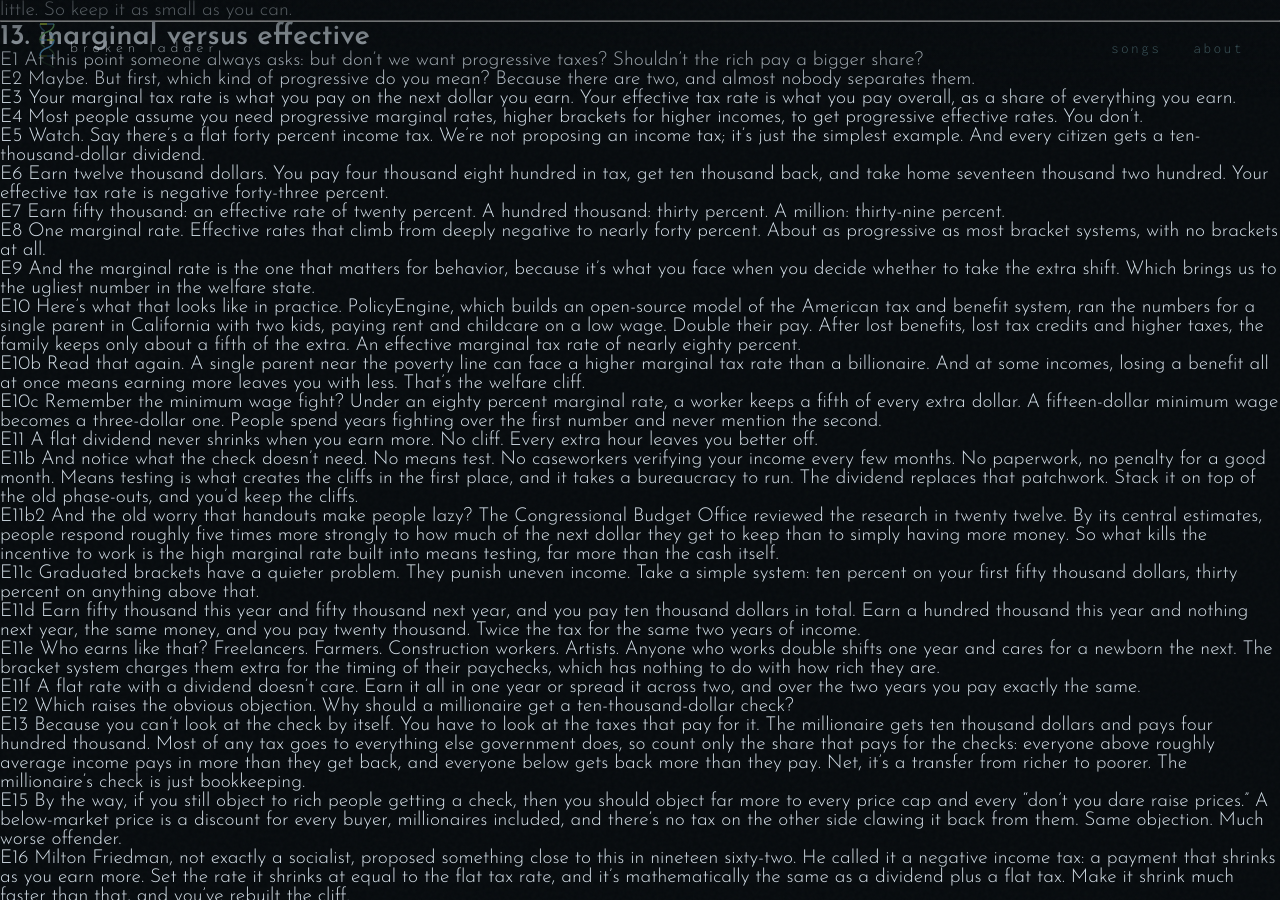
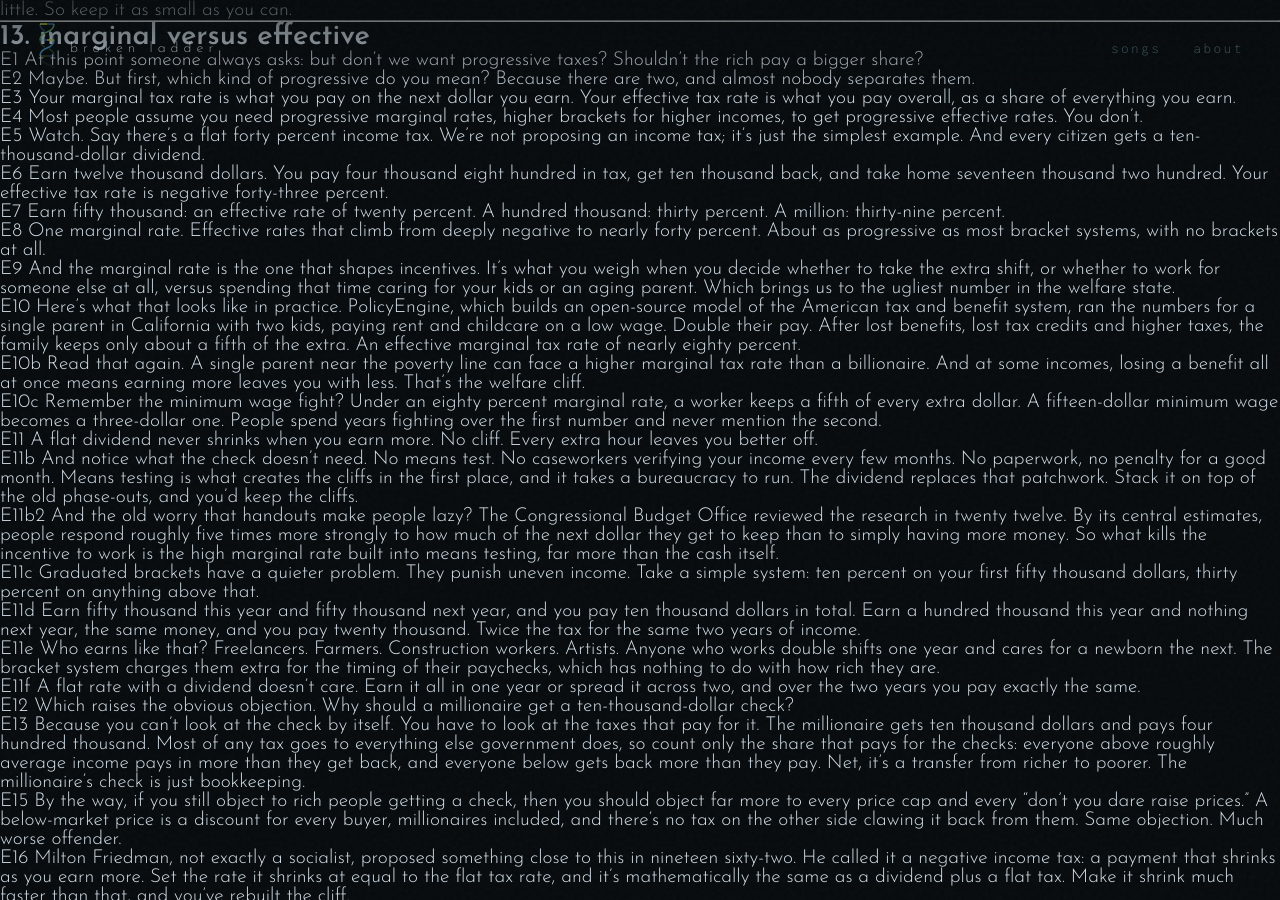
Before and after one commit to ClayShentrup/brokenladder, a Jekyll site: the page built from safety-net-vs-socialism/script.md, in a window 1280 px wide and 900 px high, scrolled down 3930 px. Built offline with Jekyll 4.4.1, drawn with Linux system fonts in a browser that asks for light colours; our own code applies the rules of GitHub Pages for plain Markdown files.

Commit message:
economic illiteracy: marginal rate framed as incentives (shift, work, care)
Co-Authored-By: Claude Opus 5.5 <noreply@anthropic.com>
Claude-Session: https://claude.ai/code/session_01BsiGF9St2tiTePmyBZgNDi

```diff
--- a/safety-net-vs-socialism/script.md
+++ b/safety-net-vs-socialism/script.md
@@ -290,7 +290,7 @@ E7 Earn fifty thousand: an effective rate of twenty percent. A hundred thousand:
 
 E8 One marginal rate. Effective rates that climb from deeply negative to nearly forty percent. About as progressive as most bracket systems, with no brackets at all.
 
-E9 And the marginal rate is the one that matters for behavior, because it's what you face when you decide whether to take the extra shift. Which brings us to the ugliest number in the welfare state.
+E9 And the marginal rate is the one that shapes incentives. It's what you weigh when you decide whether to take the extra shift, or whether to work for someone else at all, versus spending that time caring for your kids or an aging parent. Which brings us to the ugliest number in the welfare state.
 
 E10 Here's what that looks like in practice. PolicyEngine, which builds an open-source model of the American tax and benefit system, ran the numbers for a single parent in California with two kids, paying rent and childcare on a low wage. Double their pay. After lost benefits, lost tax credits and higher taxes, the family keeps only about a fifth of the extra. An effective marginal tax rate of nearly eighty percent.
 
--- a/safety-net-vs-socialism/src/_mid.js
+++ b/safety-net-vs-socialism/src/_mid.js
@@ -576,6 +576,10 @@
   }
   function sCliff() {
     plates([['cliff', c('E9') - 0.6, { z: [1.0, 1.1] }], ['paycheck', c('E10c') - 0.2, { z: [1.0, 1.1] }]], ce('E10c') + 0.6);
+    card(1340, 380, 900, 360, c('E9'), () => {
+      D('the marginal rate shapes incentives', 0, -110, 46, { color: K.red });
+      rows([['take the extra shift?', ['E9', 'extra shift']], ['work for someone else at all?', ['E9', 'work for someone']], ['or care for kids or a parent?', ['E9', 'caring']]], -380, -20, 44, 72);
+    }, { out: ['E9', 'ugliest'] });
     banner('the ugliest number in the welfare state', 960, 170, 60, ['E9', 'ugliest'], { bg: K.red, out: c('E10') });
     card(1380, 420, 820, 560, c('E10'), () => {
       Dm('single parent, California, two kids', 0, -230, 34, { color: K.grey });
--- a/safety-net-vs-socialism/src/main.js
+++ b/safety-net-vs-socialism/src/main.js
@@ -737,6 +737,10 @@
   }
   function sCliff() {
     plates([['cliff', c('E9') - 0.6, { z: [1.0, 1.1] }], ['paycheck', c('E10c') - 0.2, { z: [1.0, 1.1] }]], ce('E10c') + 0.6);
+    card(1340, 380, 900, 360, c('E9'), () => {
+      D('the marginal rate shapes incentives', 0, -110, 46, { color: K.red });
+      rows([['take the extra shift?', ['E9', 'extra shift']], ['work for someone else at all?', ['E9', 'work for someone']], ['or care for kids or a parent?', ['E9', 'caring']]], -380, -20, 44, 72);
+    }, { out: ['E9', 'ugliest'] });
     banner('the ugliest number in the welfare state', 960, 170, 60, ['E9', 'ugliest'], { bg: K.red, out: c('E10') });
     card(1380, 420, 820, 560, c('E10'), () => {
       Dm('single parent, California, two kids', 0, -230, 34, { color: K.grey });
--- a/safety-net-vs-socialism/src/script.json
+++ b/safety-net-vs-socialism/src/script.json
@@ -529,7 +529,7 @@
   },
   {
    "id": "E9",
-   "text": "And the marginal rate is the one that matters for behavior, because it's what you face when you decide whether to take the extra shift. Which brings us to the ugliest number in the welfare state.",
+   "text": "And the marginal rate is the one that shapes incentives. It's what you weigh when you decide whether to take the extra shift, or whether to work for someone else at all, versus spending that time caring for your kids or an aging parent. Which brings us to the ugliest number in the welfare state.",
    "gap": 1.3
   },
   {
```
Also changed, not shown: safety-net-vs-socialism/narration/manifest.json, safety-net-vs-socialism/narration/raw/manifest.json, 2 other files.
